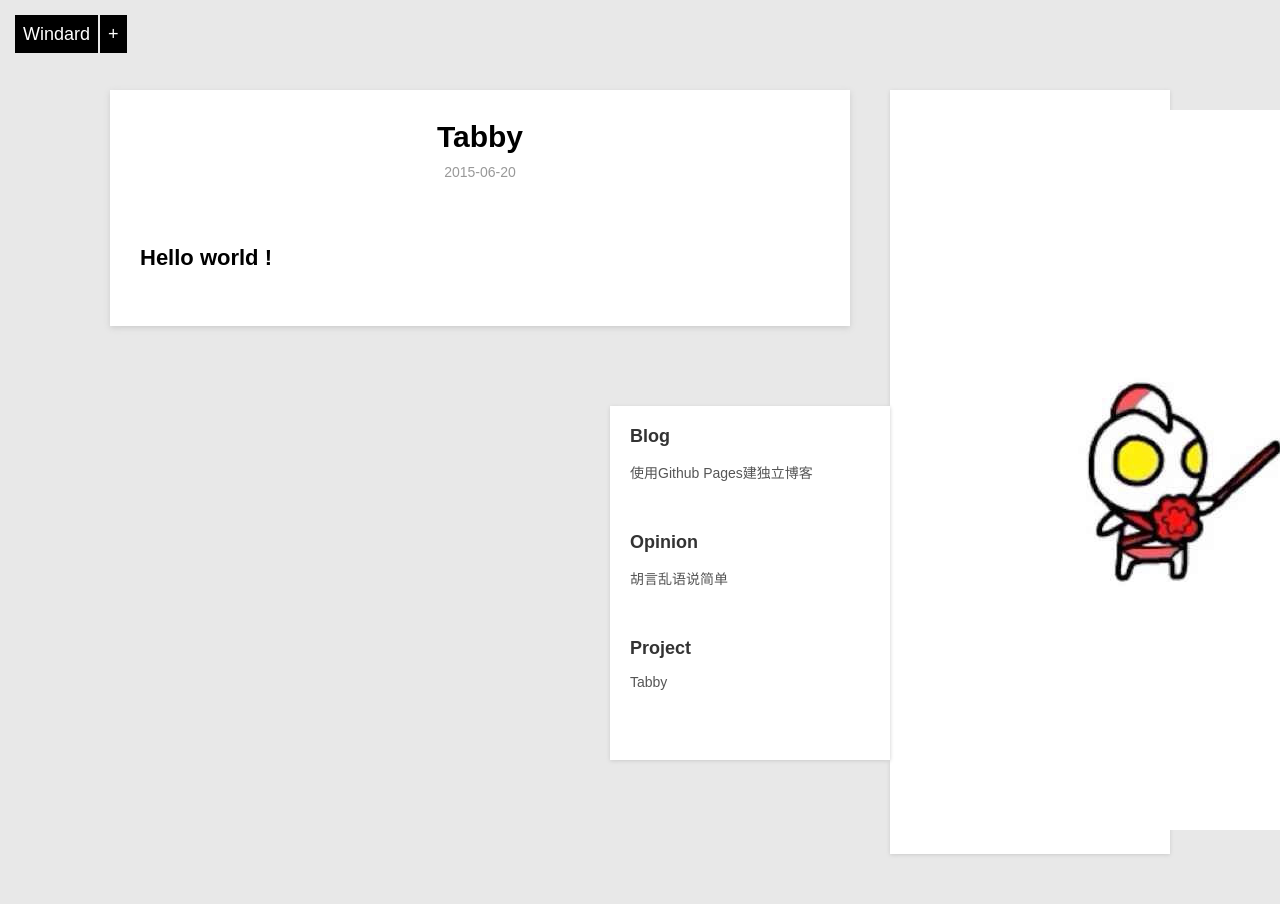
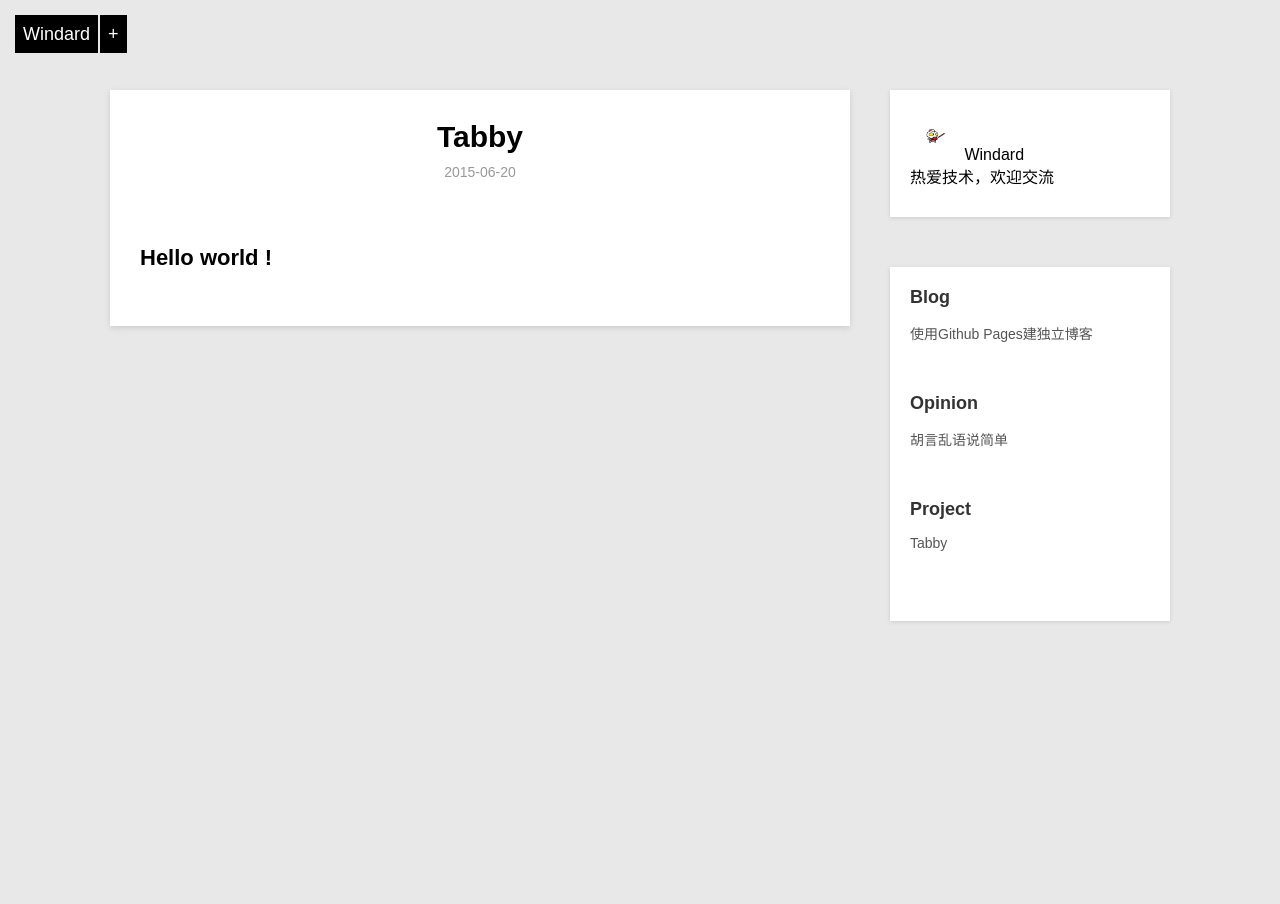
Before and after one commit to windard/windard.com, a Jekyll site: the page built from _posts/project/2015-06-20-hello-world.md, in a window 1280 px wide. Built offline with Jekyll 4.4.1, drawn with Linux system fonts in a browser that asks for light colours; Markdown is read by kramdown in place of the engine named in the settings.

Commit message:
add head

```diff
--- a/_layouts/post.html
+++ b/_layouts/post.html
@@ -20,8 +20,12 @@ layout: default
         {{ content }}
     </div>
 
-    <div class="sidenav">
-        <img src="../images/headlogo.jpg" alt="headlogo">
+    <div class="sidenav infopage">
+        <div class="info">
+            <img src="../images/headlogo.jpg" alt="headlogo">
+            <span>Windard</span>
+            <p>热爱技术，欢迎交流</p>
+        </div>
     </div>
 
     <div class="sidenav">
--- a/js/prettify/prettify.css
+++ b/js/prettify/prettify.css
@@ -33,3 +33,12 @@ li.L1, li.L3, li.L5, li.L7, li.L9{background:#111;}
     .atn{color:#404;}
     .atv{color:#060;}
 }
+.infopage .info{
+    width: 240px;
+    height: 87px;
+    margin: auto auto;
+}
+.infopage .info img{
+    width: 50px;
+    height: 50px;
+}
```
